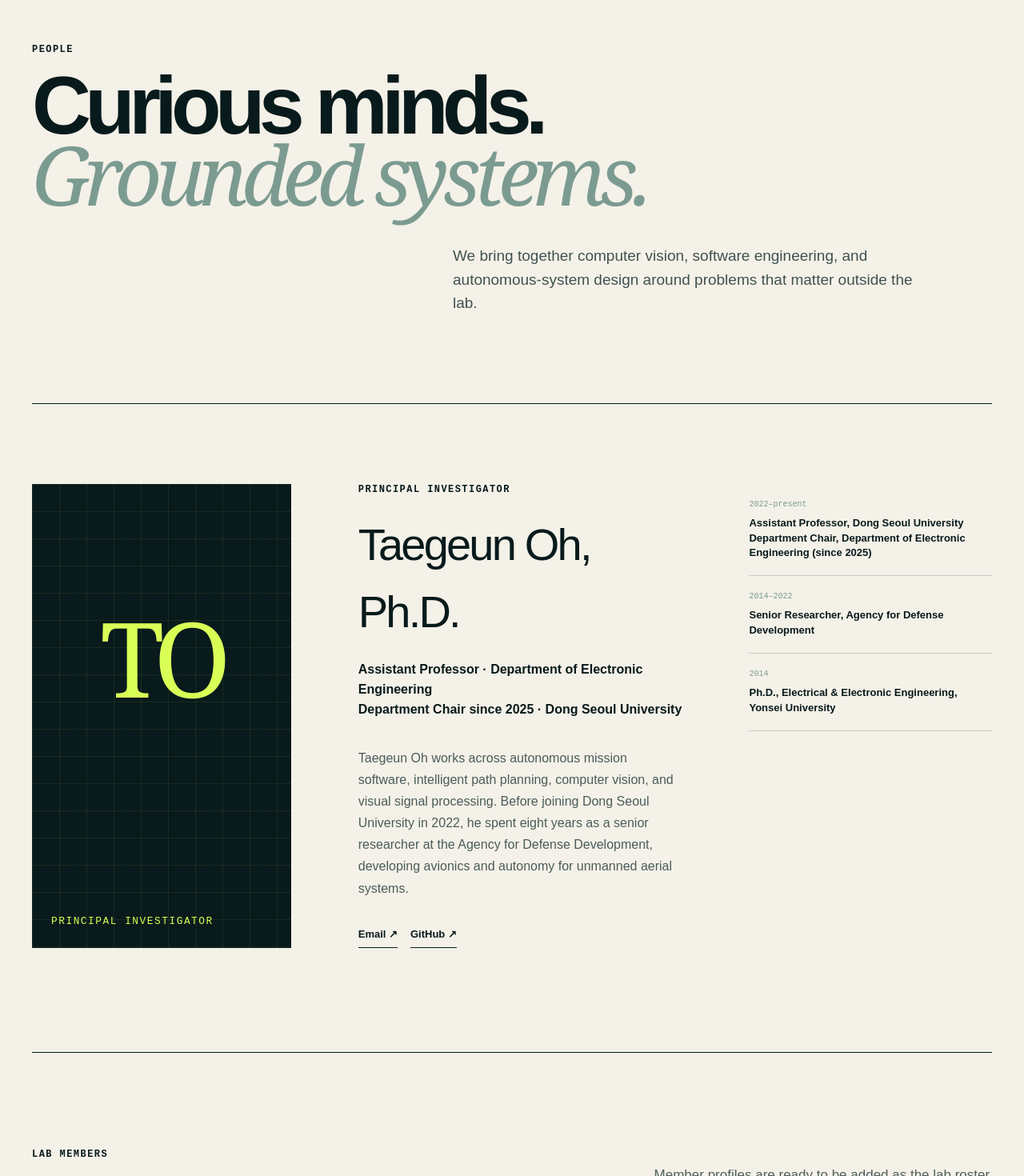
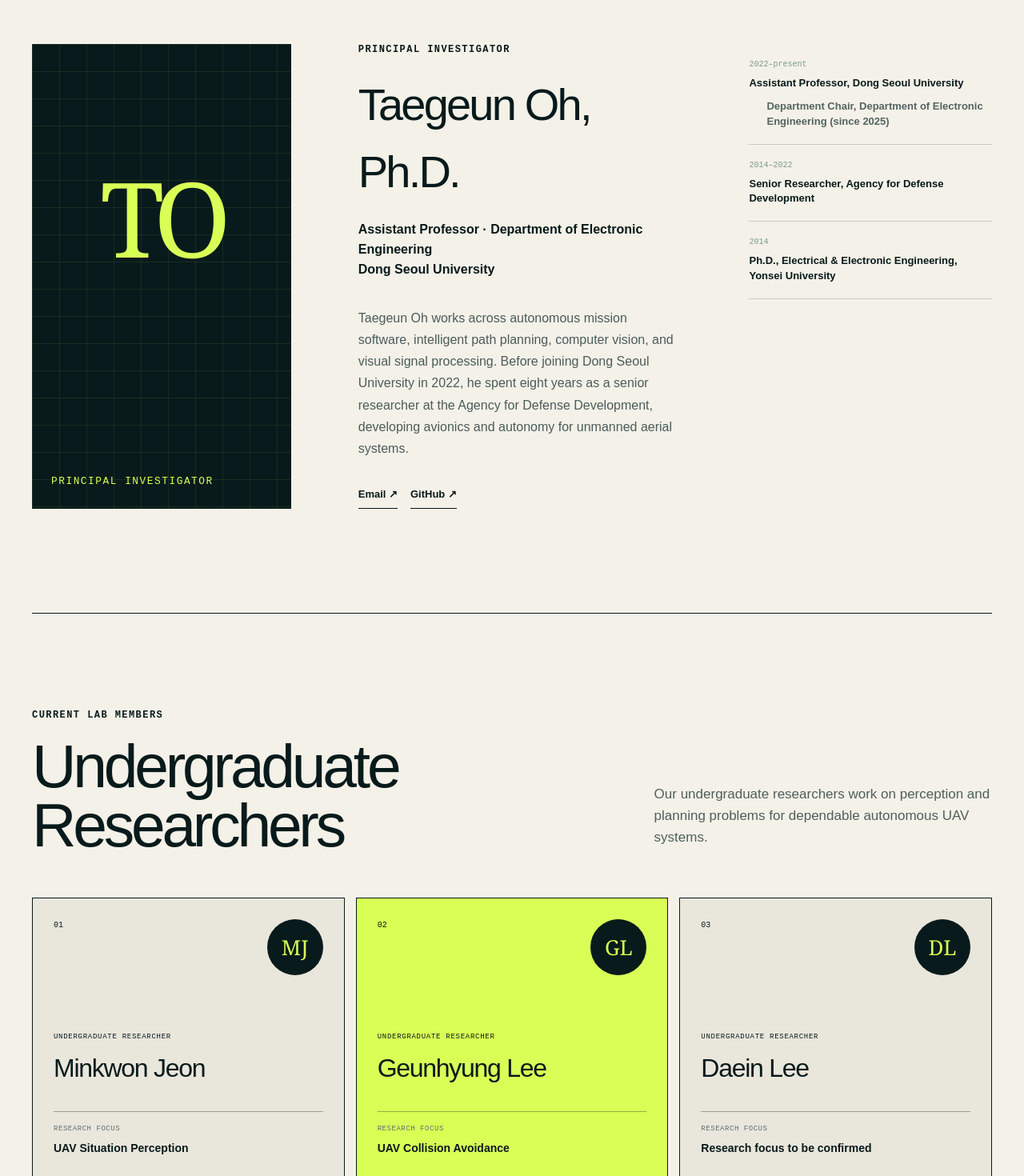
Before and after one commit to taegeun-oh/taegeun-oh.github.io, a Next.js app: page /people in a window 1280 px wide. Shown: the part 140-1610 px from the top of the page at 80% size. Built offline with nearby package versions, Linux system fonts and the light colour scheme.

Commit message:
Refine PI and undergraduate researcher profiles

```diff
--- a/app/people/page.tsx
+++ b/app/people/page.tsx
@@ -4,15 +4,21 @@
 export const metadata: Metadata = { title: "People", description: "People and academic leadership of the Vision & Autonomous Intelligence Lab." };
 
 export default function PeoplePage() {
-  const courses = ["Undergraduate Research Project", "Robot Path Planning", "Software Engineering", "Introduction to Artificial Intelligence", "Introduction to Image Processing", "Capstone Design"];
+  const undergraduateResearchers = [
+    { name: "Minkwon Jeon", initials: "MJ", topic: "UAV Situation Perception" },
+    { name: "Geunhyung Lee", initials: "GL", topic: "UAV Collision Avoidance" },
+    { name: "Daein Lee", initials: "DL", topic: "Research focus to be confirmed" },
+  ];
+
   return <PageFrame>
-    <section className="page-hero section-shell compact-hero"><p className="eyebrow">People</p><h1>Curious minds.<br /><em>Grounded systems.</em></h1><p>We bring together computer vision, software engineering, and autonomous-system design around problems that matter outside the lab.</p></section>
-    <section className="section-shell pi-profile">
+    <section className="section-shell pi-profile people-profile-first">
       <div className="portrait-placeholder" aria-label="Taegeun Oh monogram portrait"><span>TO</span><small>Principal Investigator</small></div>
-      <div className="profile-copy"><p className="eyebrow">Principal investigator</p><h2>Taegeun Oh, Ph.D.</h2><p className="profile-role">Assistant Professor · Department of Electronic Engineering<br />Department Chair since 2025 · Dong Seoul University</p><p>Taegeun Oh works across autonomous mission software, intelligent path planning, computer vision, and visual signal processing. Before joining Dong Seoul University in 2022, he spent eight years as a senior researcher at the Agency for Defense Development, developing avionics and autonomy for unmanned aerial systems.</p><div className="profile-links"><a href="mailto:tgoh@du.ac.kr">Email ↗</a><a href="https://github.com/taegeun-oh/Vision-AI" target="_blank" rel="noreferrer">GitHub ↗</a></div></div>
-      <dl className="profile-facts"><div><dt>2022–present</dt><dd>Assistant Professor, Dong Seoul University<br />Department Chair, Department of Electronic Engineering (since 2025)</dd></div><div><dt>2014–2022</dt><dd>Senior Researcher, Agency for Defense Development</dd></div><div><dt>2014</dt><dd>Ph.D., Electrical & Electronic Engineering, Yonsei University</dd></div></dl>
+      <div className="profile-copy"><p className="eyebrow">Principal investigator</p><h2>Taegeun Oh, Ph.D.</h2><p className="profile-role">Assistant Professor · Department of Electronic Engineering<br />Dong Seoul University</p><p>Taegeun Oh works across autonomous mission software, intelligent path planning, computer vision, and visual signal processing. Before joining Dong Seoul University in 2022, he spent eight years as a senior researcher at the Agency for Defense Development, developing avionics and autonomy for unmanned aerial systems.</p><div className="profile-links"><a href="mailto:tgoh@du.ac.kr">Email ↗</a><a href="https://github.com/taegeun-oh/Vision-AI" target="_blank" rel="noreferrer">GitHub ↗</a></div></div>
+      <dl className="profile-facts"><div><dt>2022–present</dt><dd>Assistant Professor, Dong Seoul University<ul className="career-subitems"><li>Department Chair, Department of Electronic Engineering (since 2025)</li></ul></dd></div><div><dt>2014–2022</dt><dd>Senior Researcher, Agency for Defense Development</dd></div><div><dt>2014</dt><dd>Ph.D., Electrical & Electronic Engineering, Yonsei University</dd></div></dl>
     </section>
-    <section className="section-shell member-section"><div className="section-heading split-heading"><div><p className="eyebrow">Lab members</p><h2>Student researchers</h2></div><p>Member profiles are ready to be added as the lab roster is confirmed. The page supports undergraduate researchers, graduate collaborators, and alumni.</p></div><div className="member-empty"><span className="member-orbit" aria-hidden="true"><i /><i /><i /></span><div><strong>Profiles coming soon</strong><p>Interested students can contact Prof. Oh with a short introduction and research interests.</p></div><a className="button button-primary" href="mailto:tgoh@du.ac.kr">Contact the lab <span>↗</span></a></div></section>
-    <section className="section-shell teaching-section"><div><p className="eyebrow">Teaching</p><h2>Learning by<br />building.</h2></div><div className="course-grid">{courses.map((course, index) => <div key={course}><span>{String(index + 1).padStart(2, "0")}</span><strong>{course}</strong></div>)}</div></section>
+    <section className="section-shell member-section">
+      <div className="section-heading split-heading"><div><p className="eyebrow">Current lab members</p><h2>Undergraduate<br />Researchers</h2></div><p>Our undergraduate researchers work on perception and planning problems for dependable autonomous UAV systems.</p></div>
+      <div className="member-grid">{undergraduateResearchers.map((member, index) => <article className="member-card" key={member.name}><div className="member-card-top"><span>{String(index + 1).padStart(2, "0")}</span><span className="member-monogram" aria-hidden="true">{member.initials}</span></div><div><p>Undergraduate Researcher</p><h3>{member.name}</h3><dl><dt>Research focus</dt><dd>{member.topic}</dd></dl></div></article>)}</div>
+    </section>
   </PageFrame>;
 }
```
